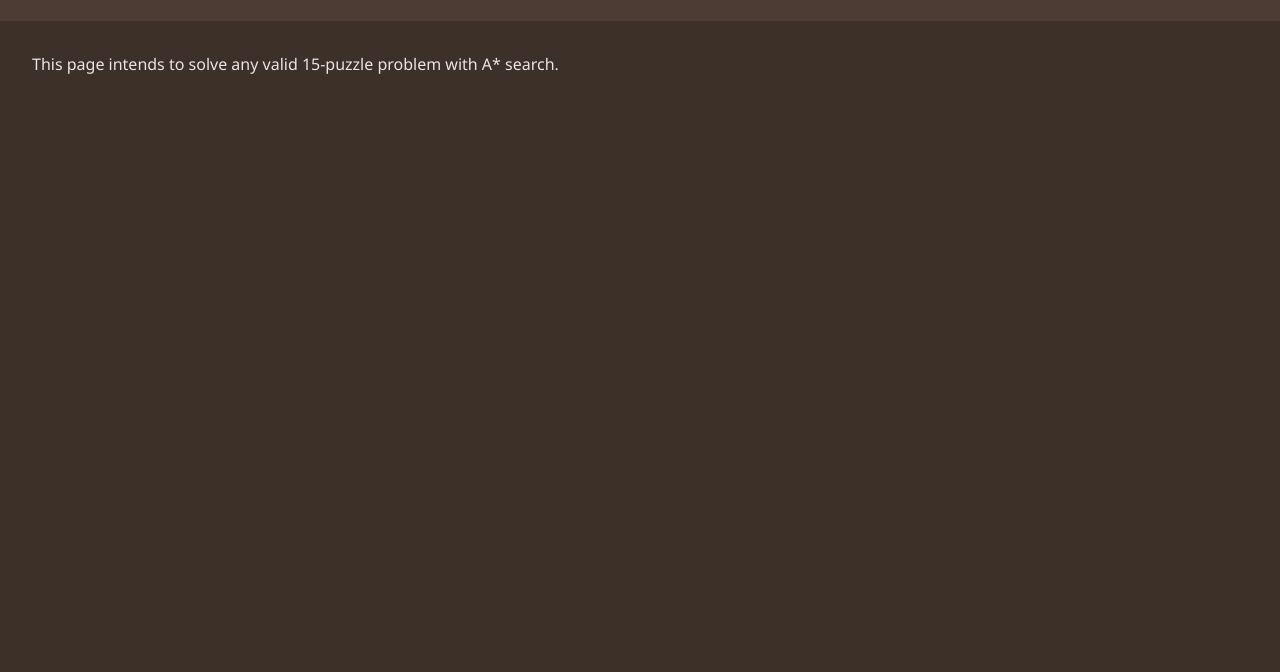
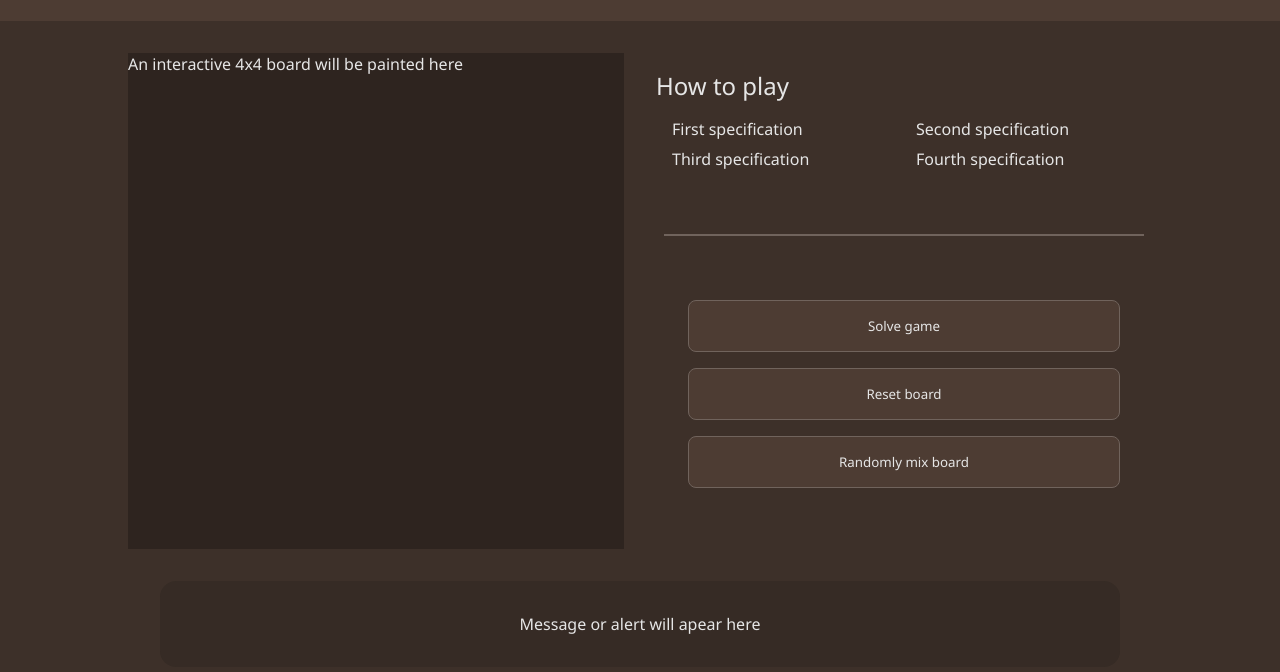
Before and after one commit to arcamp0130/n-puzzle, a website with bundled scripts: page public/index.html in a window 1280 px wide. Shown: the part 70-742 px from the top of the page. Built offline with nearby package versions, Linux system fonts and the light colour scheme.

Commit message:
feat: creating DOM structure and styling page layout

```diff
--- a/public/index.html
+++ b/public/index.html
@@ -15,7 +15,34 @@
         <h1>A* search algorithm | n-puzzle </h1>
     </header>
     <main>
-        This page intends to solve any valid 15-puzzle problem with A* search.
+        <div class="game container">
+            <div class="canvas container">
+                <div id="board">
+                    An interactive 4x4 board will be painted here
+                </div>
+            </div>
+
+            <div class="info container">
+                <div class="tutorial section">
+                    <h2>How to play</h2>
+                    <ul>
+                        <li>First specification</li>
+                        <li>Second specification</li>
+                        <li>Third specification</li>
+                        <li>Fourth specification</li>
+                    </ul>
+                </div>
+                <hr>
+                <div class="controls section">
+                    <button type="button">Solve game</button>
+                    <button type="button">Reset board</button>
+                    <button type="button">Randomly mix board</button>
+                </div>
+            </div>
+        </div>
+        <div class="alert container" data-status="idle">
+            <p id="message">Message or alert will apear here</p>
+        </div>
     </main>
 </body>
 <script type="module" src="./ts/main.ts"></script>
--- a/src/sass/color-scheme.scss
+++ b/src/sass/color-scheme.scss
@@ -2,9 +2,9 @@ $primary-color: hsl(20, 20%, 20%);
 $secondary-color: hsl(20, 20%, 25%);
 $tertiary-color: hsl(20, 20%, 15%);
 $foreground-color: hsl(0, 0%, 90%);
-$stroke-color: hsl(0, 0%, 40%);
+$stroke-color: hsl(20, 10%, 40%);
 
-$alert-idle-color: hsla(20, 100%, 10%, 20%);
+$alert-idle-color: hsla(20, 10%, 10%, 20%);
 $alert-success-color: hsla(120, 100%, 30%, 20%);
 $alert-warning-color: hsla(50, 100%, 30%, 20%);
 $alert-error-color: hsla(0, 90%, 30%, 20%);
--- a/src/sass/styles.scss
+++ b/src/sass/styles.scss
@@ -1,5 +1,7 @@
 @use 'color-scheme';
 $font-family: "Noto Sans", sans-serif;
+$mobile-breakpoint: 768px;
+
 
 * {
     font-family: $font-family;
@@ -23,10 +25,93 @@ header {
 }
 
 main {
-    margin: 0 2rem;
+    margin: 0 auto;
+    padding: 0 2rem;
+    max-width: 1024px;
 }
 
 h1 {
     margin: 0;
     text-align: center;
 }
+
+h2 {
+    margin: 1rem 0;
+    font-size: 1.5rem;
+    text-align: left;
+}
+
+.game {
+    display: flex;
+    flex-direction: row;
+    margin-bottom: 2rem;
+    gap: 2rem;
+    justify-content: center;
+
+    .canvas {
+        background-color: color-scheme.$tertiary-color;
+        width: 100%;
+        height: auto;
+        aspect-ratio: 1;
+        max-width: 35rem;
+    }
+
+    .info {
+        width: 100%;
+    }
+}
+
+.info {
+    .tutorial {
+        ul {
+            padding-left: 1rem;
+            margin: 1rem 0;
+            display: grid;
+            gap: 0.5rem;
+            grid-template-columns: repeat(2, 1fr);
+        }
+
+        li {
+            list-style: none;
+        }
+    }
+    .controls {
+        display: flex;
+        flex-direction: column;
+        gap: 1rem;
+        padding: 0 2rem;
+        button {
+            background-color: color-scheme.$secondary-color;
+            border: 1px solid color-scheme.$stroke-color;
+            border-radius: 0.5rem;
+            width: 100%;
+            padding: 1rem;
+        }
+    }
+}
+
+.alert {
+    margin-top: 2rem;
+    display: flex;
+    width: auto;
+    padding: 2rem;
+    margin: 0 2rem;
+    border-radius: 1rem;
+    justify-content: center;
+    align-items: center;
+    background-color: color-scheme.$alert-idle-color;
+
+    p {
+        text-align: center;
+        margin: 0
+    }
+}
+
+hr {
+    margin: 4rem 0.5rem;
+    border: 1px solid color-scheme.$stroke-color;
+}
+
+@media screen and (min-width: $mobile-breakpoint) {
+    // Modifiers to allow responsive layout
+}
```
